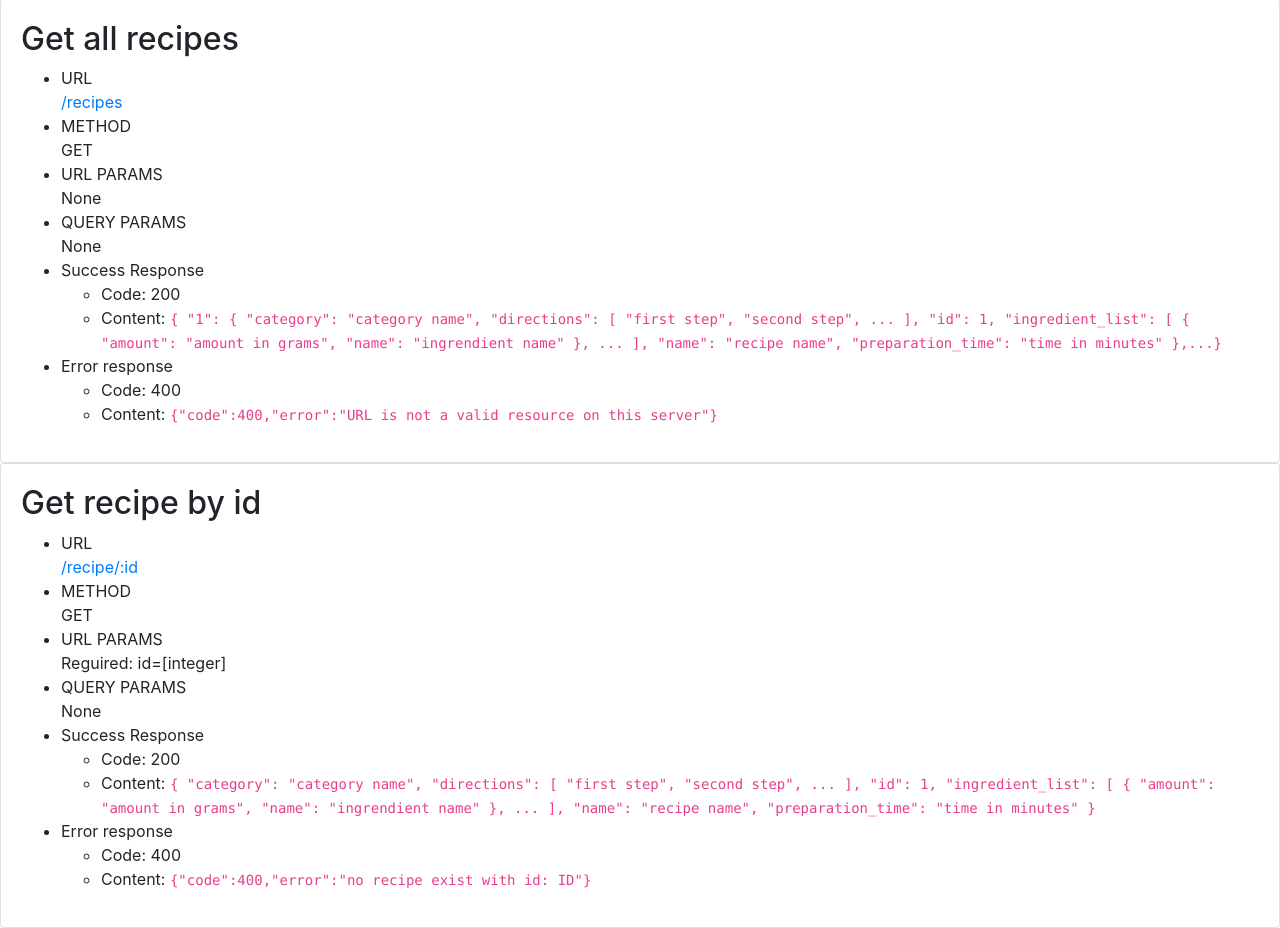
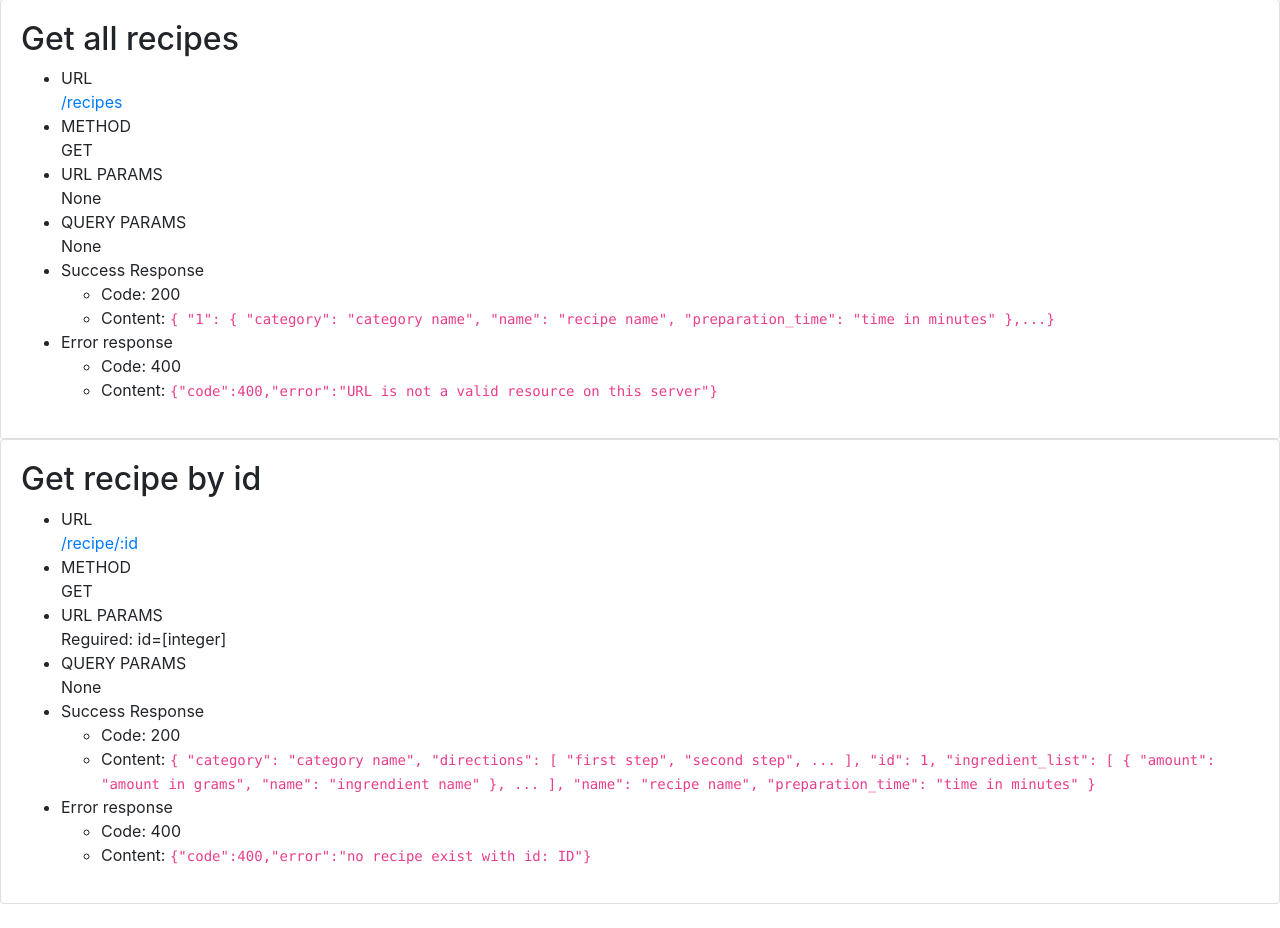
Before and after one commit to Hartmannsolution/flask_docker, a Flask app: page / in a window 1280 px wide. Shown: the part 57-985 px from the top of the page. After the commit the page ends 961 px from the top, so only its background shows below. Run offline with Flask 2, Linux system fonts and the light colour scheme; some libraries are stand-ins or nearby versions.

Commit message:
changed port to 8000

```diff
--- a/docker-compose.yml
+++ b/docker-compose.yml
@@ -43,7 +43,7 @@ services:
 
     # Any ports listed using `ports` will be exposed to the outside world
     ports:
-      - "80:80"
+      - "8000:80"
 
     # Mount the container log directory to the local log directory
     # Consider changing this to /var/log/nginx:/var/log/nginx in production
--- a/flask/app/templates/index.html
+++ b/flask/app/templates/index.html
@@ -16,7 +16,7 @@
     <!-- Latest compiled JavaScript -->
     <script src="https://maxcdn.bootstrapcdn.com/bootstrap/4.5.0/js/bootstrap.min.js"></script>
     <link rel="stylesheet" type="text/css" href="style.css">
-    <title>Document</title>
+    <title>API Documentation</title>
 </head>
 
 <body>
@@ -41,17 +41,6 @@
                     <li>Content: <code>{
             "1": {
               "category": "category name",
-              "directions": [
-              "first step", "second step", ...
-                ],
-              "id": 1,
-              "ingredient_list": [
-                {
-                  "amount": "amount in grams",
-                  "name": "ingrendient name"
-                },
-               ...
-              ],
               "name": "recipe name",
               "preparation_time": "time in minutes"
             },...}</code></li>
--- a/flask/app/views.py
+++ b/flask/app/views.py
@@ -14,7 +14,13 @@ def index():
 
 @app.route("/recipes")
 def recipes():
-    return jsonify(diction['recipes'])
+    r = {}
+    for key, recipe in diction['recipes'].items():
+        r[key] = {}
+        r[key]['category'] = recipe['category']
+        r[key]['name'] = recipe['name']
+        r[key]['preparation_time'] = recipe['preparation_time']
+    return jsonify(r)
 
 @app.route("/recipe/<id>")
 def recipe(id):
```
Also changed, not shown: readme.md.
